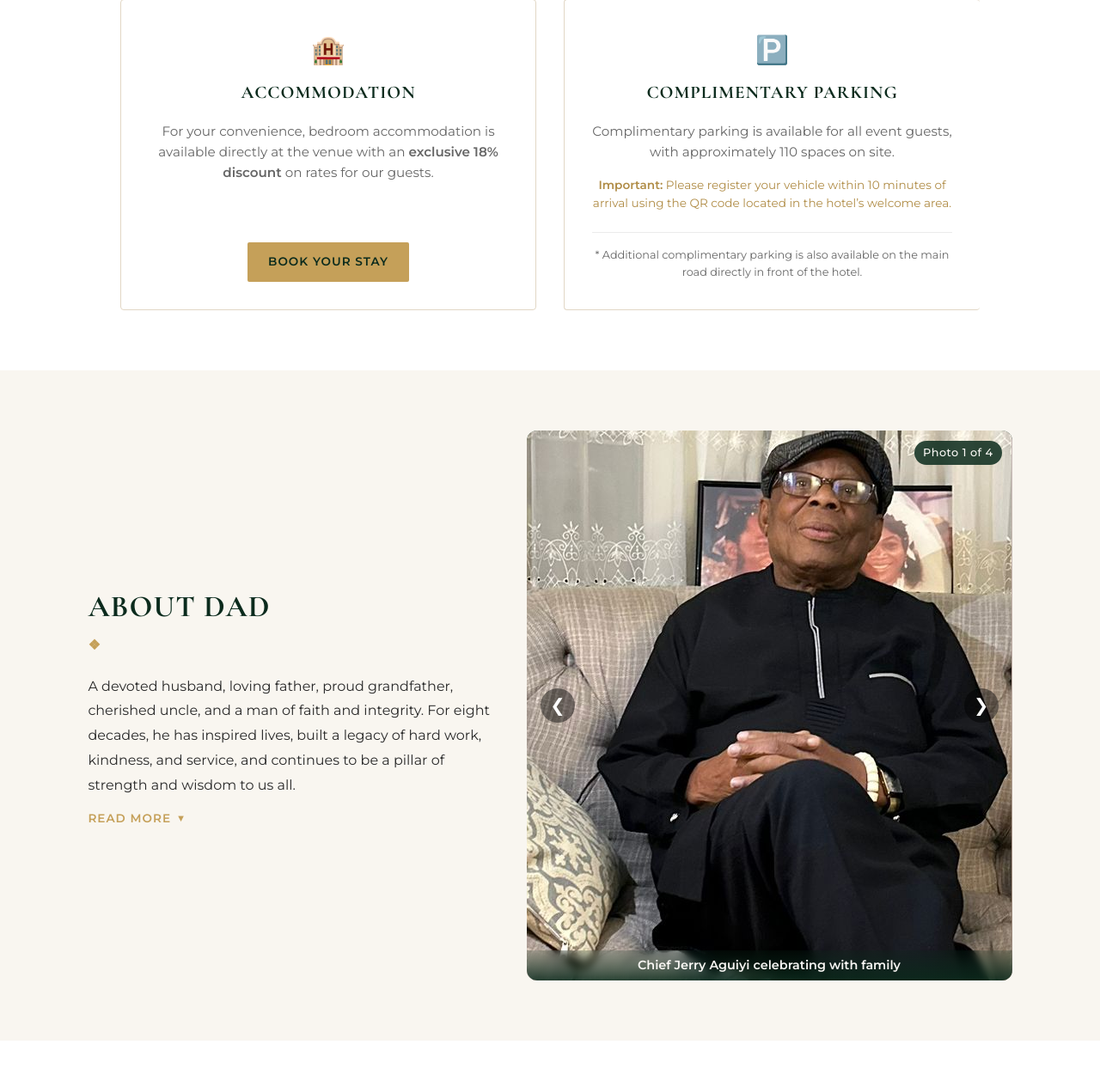
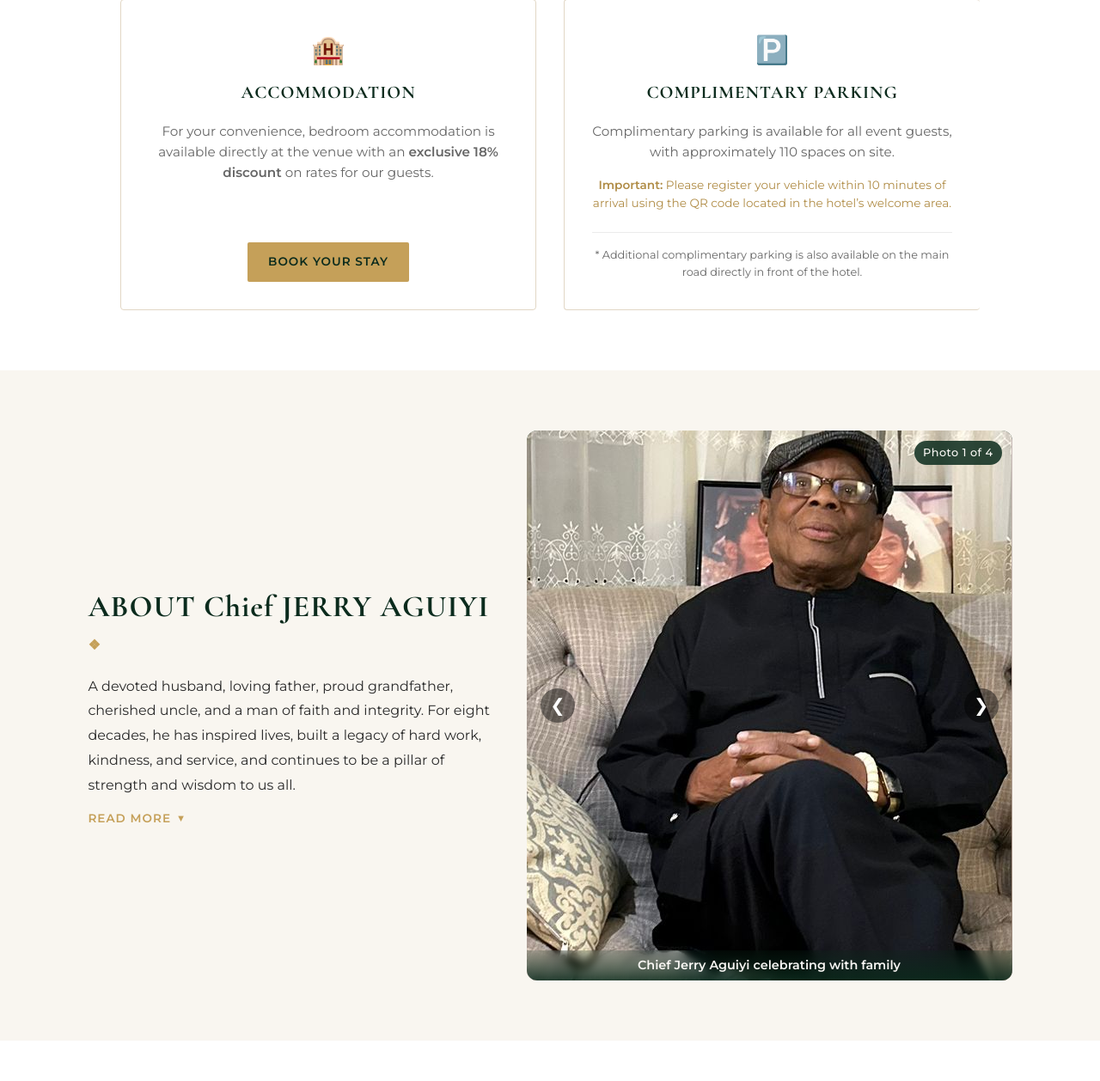
Before and after one commit to Gavin-Humphrey/event-invitation-platform, a Django app: page / in a window 1280 px wide. Shown: the part 1763-3021 px from the top of the page at 86% size. Run offline with Django 4.2, Linux system fonts and the light colour scheme; data comes from the database, SQL or seed files in the repository; data that the repository does not hold is empty.

Commit message:
Update template text

```diff
--- a/templates/index.html
+++ b/templates/index.html
@@ -117,7 +117,7 @@
   <section id="about" class="section-padding bg-cream">
     <div class="about-container">
       <div class="about-text">
-        <h2 class="section-title serif-font">ABOUT DAD</h2>
+        <h2 class="section-title serif-font">ABOUT Chief JERRY AGUIYI</h2>
         <p>A devoted husband, loving father, proud grandfather, cherished uncle, and a man of faith and integrity. For eight decades, he has inspired lives, built a legacy of hard work, kindness, and service, and continues to be a pillar of strength and wisdom to us all.</p>
 
         <!-- Collapsible Container -->
```
